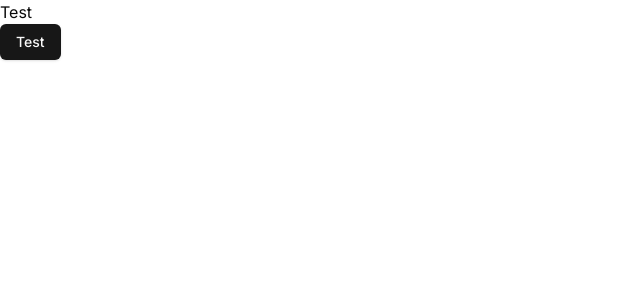
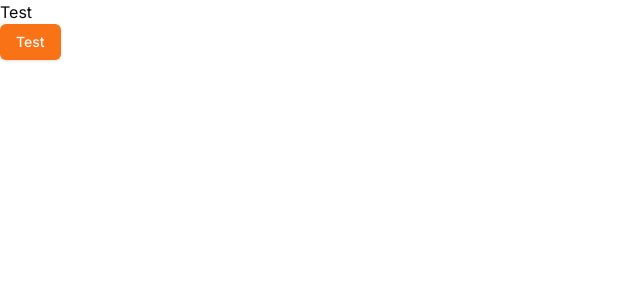
Before and after one commit to Damien1989/dizzital-2024, a Next.js app: page / in a window 1280 px wide. Shown: the top 300 px of the page, without its empty margins (0-640 px from the left). Built offline with nearby package versions, Linux system fonts and the light colour scheme.

Commit message:
shadcn theme orange

```diff
--- a/app/(customer)/products/page.tsx
+++ b/app/(customer)/products/page.tsx
@@ -32,7 +32,7 @@
                         ))}
                 </TableBody>
          </Table>) : (
-            <button className="border-2 border-dashed border-primary p-8">
+            <button className="w-full rounded-md border-2 border-dashed border-primary p-8">
                 create product
             </button>
 )}
--- a/app/globals.css
+++ b/app/globals.css
@@ -30,6 +30,66 @@
     --chart-4: 43 74% 66%;
     --chart-5: 27 87% 67%;
   }
+
+  @layer base {
+    :root {
+      --background: 0 0% 100%;
+      --foreground: 20 14.3% 4.1%;
+      --card: 0 0% 100%;
+      --card-foreground: 20 14.3% 4.1%;
+      --popover: 0 0% 100%;
+      --popover-foreground: 20 14.3% 4.1%;
+      --primary: 24.6 95% 53.1%;
+      --primary-foreground: 60 9.1% 97.8%;
+      --secondary: 60 4.8% 95.9%;
+      --secondary-foreground: 24 9.8% 10%;
+      --muted: 60 4.8% 95.9%;
+      --muted-foreground: 25 5.3% 44.7%;
+      --accent: 60 4.8% 95.9%;
+      --accent-foreground: 24 9.8% 10%;
+      --destructive: 0 84.2% 60.2%;
+      --destructive-foreground: 60 9.1% 97.8%;
+      --border: 20 5.9% 90%;
+      --input: 20 5.9% 90%;
+      --ring: 24.6 95% 53.1%;
+      --radius: 0.5rem;
+      --chart-1: 12 76% 61%;
+      --chart-2: 173 58% 39%;
+      --chart-3: 197 37% 24%;
+      --chart-4: 43 74% 66%;
+      --chart-5: 27 87% 67%;
+    }
+
+    .dark {
+      --background: 20 14.3% 4.1%;
+      --foreground: 60 9.1% 97.8%;
+      --card: 20 14.3% 4.1%;
+      --card-foreground: 60 9.1% 97.8%;
+      --popover: 20 14.3% 4.1%;
+      --popover-foreground: 60 9.1% 97.8%;
+      --primary: 20.5 90.2% 48.2%;
+      --primary-foreground: 60 9.1% 97.8%;
+      --secondary: 12 6.5% 15.1%;
+      --secondary-foreground: 60 9.1% 97.8%;
+      --muted: 12 6.5% 15.1%;
+      --muted-foreground: 24 5.4% 63.9%;
+      --accent: 12 6.5% 15.1%;
+      --accent-foreground: 60 9.1% 97.8%;
+      --destructive: 0 72.2% 50.6%;
+      --destructive-foreground: 60 9.1% 97.8%;
+      --border: 12 6.5% 15.1%;
+      --input: 12 6.5% 15.1%;
+      --ring: 20.5 90.2% 48.2%;
+      --chart-1: 220 70% 50%;
+      --chart-2: 160 60% 45%;
+      --chart-3: 30 80% 55%;
+      --chart-4: 280 65% 60%;
+      --chart-5: 340 75% 55%;
+    }
+  }
+
+
+
 
   .dark {
     --background: 0 0% 3.9%;
```
